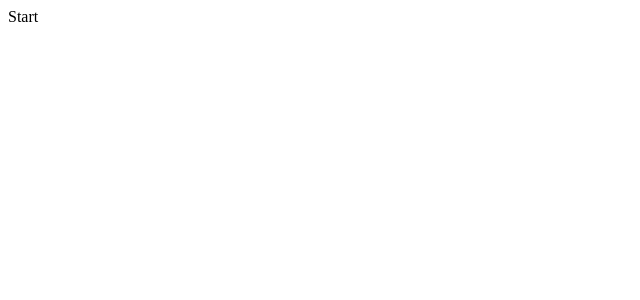
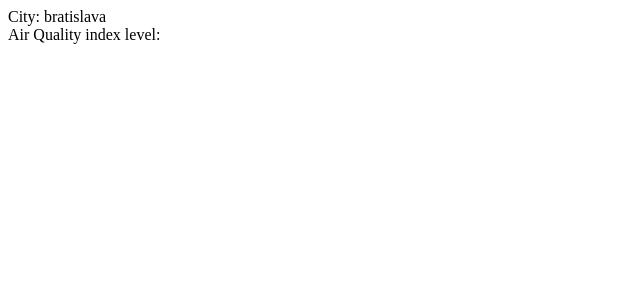
Before and after one commit to irina-baeva/intro-to-react-workshop, a React (Create React App) app in the folder final/: page / in a window 1280 px wide. Shown: the top 300 px of the page, without its empty margins (0-640 px from the left). Built offline with nearby package versions, Linux system fonts and the light colour scheme; no server answers.

Commit message:
Fetch coordinates for hardcoded location

```diff
--- a/final/package.json
+++ b/final/package.json
@@ -18,8 +18,8 @@
     "prettier": "^2.7.1"
   },
   "scripts": {
-    "start": "react-scripts start",
-    "build": "react-scripts build",
+    "start": "ESLINT_NO_DEV_ERRORS='true' react-scripts start",
+    "build": "DISABLE_ESLINT_PLUGIN='true' react-scripts build",
     "test": "react-scripts test",
     "eject": "react-scripts eject"
   },
--- a/final/src/App.js
+++ b/final/src/App.js
@@ -1,5 +1,35 @@
+import { useState, useEffect } from 'react';
+
 const App = () => {
-  return <div>Start</div>;
+  const [coordinates, setCoordinates] = useState({});
+
+  const LOCATION = 'bratislava';
+
+  const GEO_DECODER_URL = `https://api.openweathermap.org/geo/1.0/direct?q=${LOCATION}&limit=1&appid=${process.env.REACT_APP_OPEN_WEATHER_API_KEY}`;
+
+  const getCoordinatesByLocation = async () => {
+    try {
+      const coordinatesData = await fetch(GEO_DECODER_URL);
+      const coordinatesDataJSON = await coordinatesData.json();
+      const { lon, lat, name } = coordinatesDataJSON[0];
+      setCoordinates({ lon, lat, name });
+    } catch (err) {
+      console.error(err);
+    }
+  };
+
+  useEffect(() => {
+    getCoordinatesByLocation();
+  }, []);
+
+  console.log(coordinates);
+
+  return (
+    <div>
+      <div>City: {LOCATION}</div>
+      <div>Air Quality index level: </div>
+    </div>
+  );
 };
 
 export default App;
```
Also changed, not shown: 1 other file (tests, documents, lock files or other folders).
